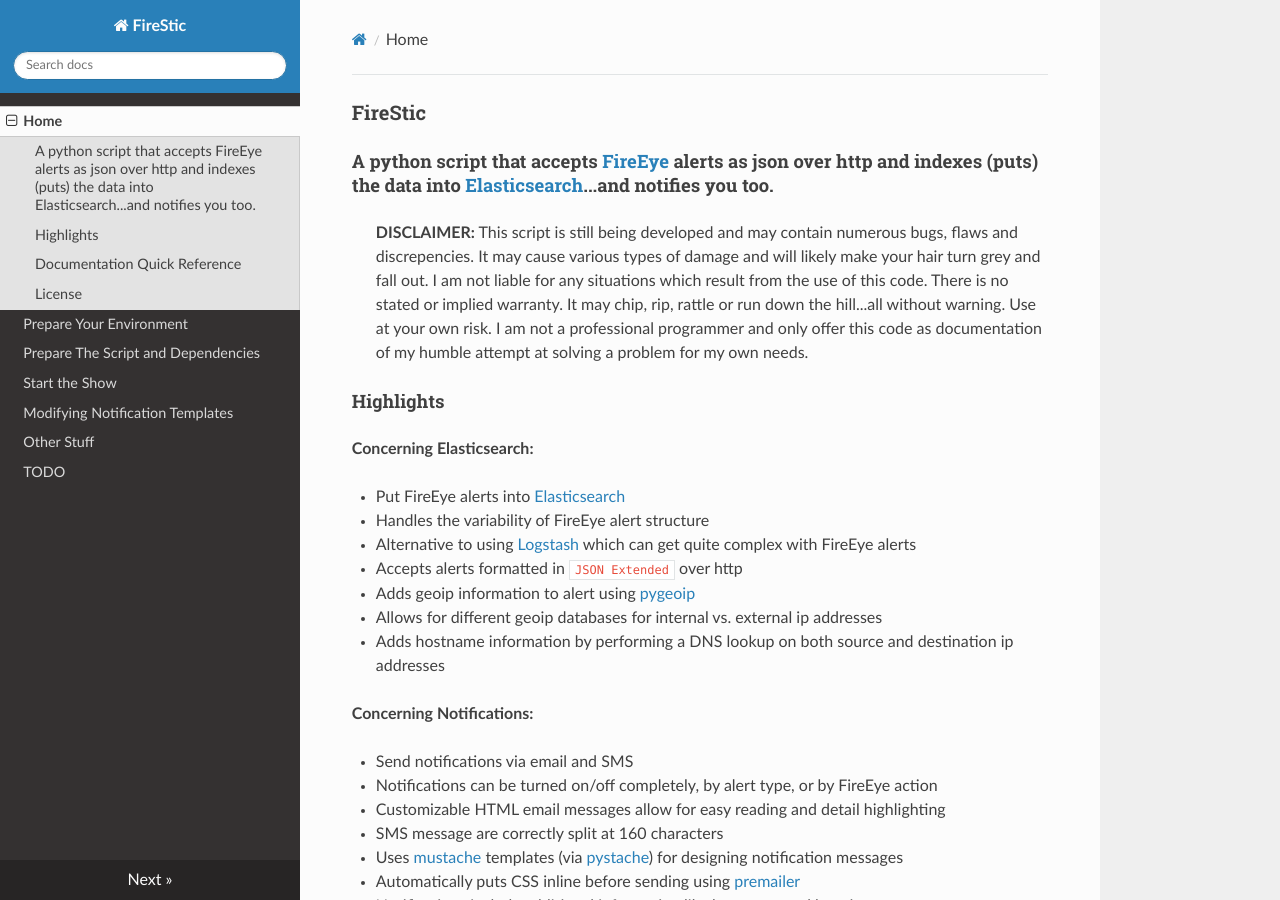
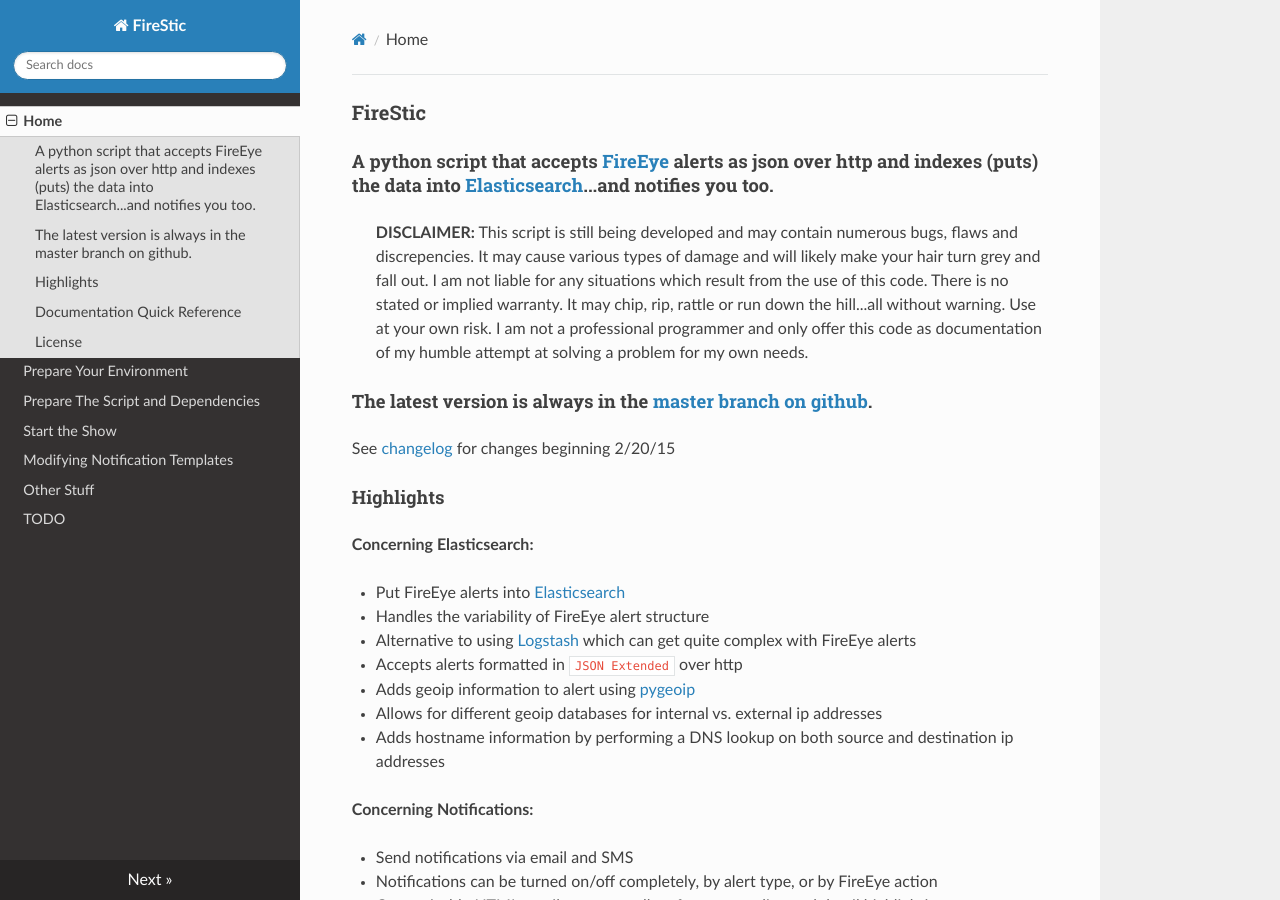
Before and after one commit to spcampbell/FireStic, an MkDocs documentation site: the page built from docs/index.md, in a window 1280 px wide and 900 px high. Built offline with MkDocs 1.6.1, drawn with Linux system fonts in a browser that asks for light colours; nearby versions of some CDN libraries; old or Windows-style settings are respelled for this version of MkDocs.

Commit message:
fix change log link...yet again

```diff
--- a/docs/index.md
+++ b/docs/index.md
@@ -10,6 +10,11 @@
 >   without warning. Use at your own risk. I am not a professional programmer
 >   and only offer this code as documentation of my humble attempt at solving a
 >   problem for my own needs.
+
+#### The latest version is always in the [master branch on github](https://github.com/spcampbell/FireStic/tree/master).
+
+See [changelog](https://github.com/spcampbell/FireStic/blob/develop/CHANGELOG.md) for changes beginning 2/20/15
+
 
 #### Highlights
 
```
Also changed, not shown: README.md (+1 -1 lines).
